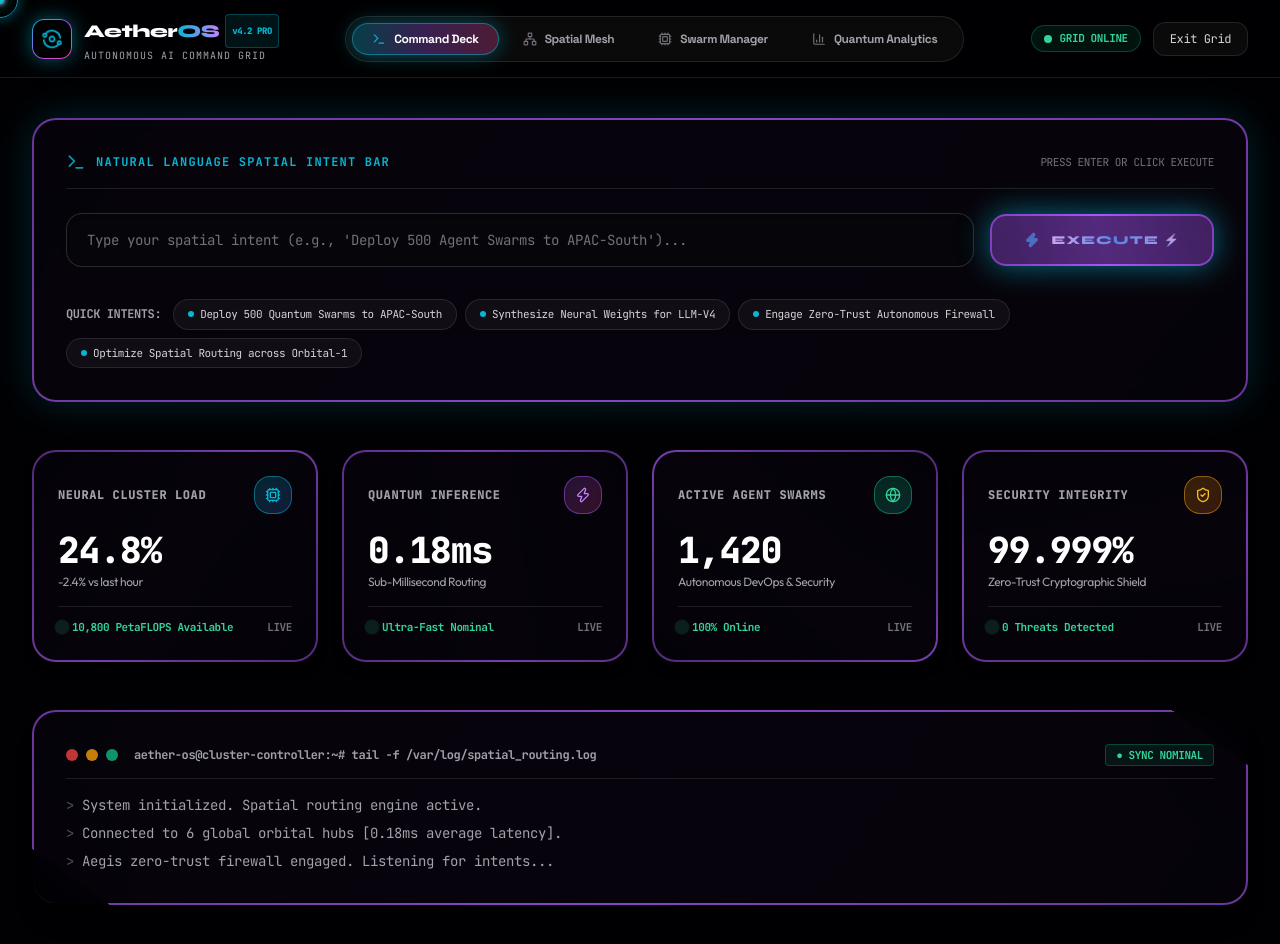
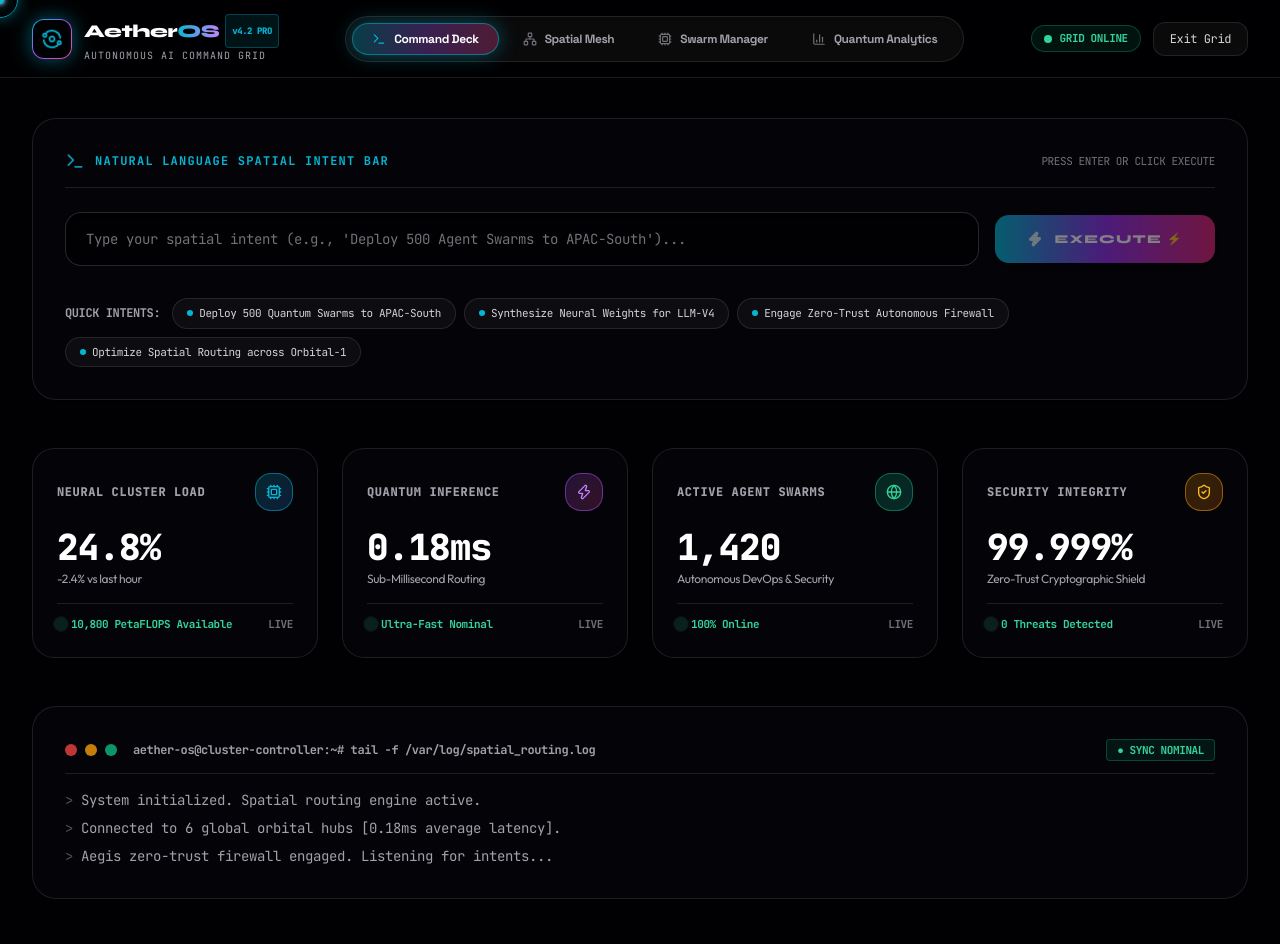
Before and after one commit to Abhi666-max/AetherOS, a Next.js app: page / in a window 1280 px wide. Both pictures are taken after a click on the button "ENTER COMMAND GRID". Shown: the top 944 px of the page. Built offline with nearby package versions, Linux system fonts and the light colour scheme.

Commit message:
fix(dashboard): strip all rotating beams and cheap glows from cards to restore clean Vercel executive dark theme

```diff
--- a/components/dashboard/CommandDeck.tsx
+++ b/components/dashboard/CommandDeck.tsx
@@ -54,12 +54,8 @@ export default function CommandDeck() {
   return (
     <div className="space-y-12 pb-16 max-w-7xl mx-auto">
 
-      {/* 1. Natural Language Intent Execution Bar */}
-      <div className="relative overflow-hidden rounded-3xl p-[2px] shadow-[0_0_40px_rgba(6,182,212,0.2)] hover:shadow-[0_0_60px_rgba(168,85,247,0.6)] transition-all duration-500 group">
-        {/* Clockwise Rotating Beam */}
-        <div className="absolute -inset-[150%] bg-gradient-to-r from-transparent via-aether-cyan via-purple-500 via-pink-500 to-transparent opacity-80 animate-rotate-beam pointer-events-none" />
-
-        <div className="relative z-10 rounded-[22px] bg-[#010103]/95 p-6 sm:p-8 backdrop-blur-2xl space-y-6">
+      {/* 1. Natural Language Intent Execution Bar (Clean minimal Vercel glassmorphism, no cheap glows) */}
+      <div className="rounded-[24px] bg-[#05050a]/80 border border-white/10 hover:border-white/20 p-6 sm:p-8 backdrop-blur-xl transition-all duration-300 shadow-sm space-y-6">
         <div className="flex items-center justify-between border-b border-white/10 pb-4">
           <div className="flex items-center gap-2.5">
             <Terminal className="h-5 w-5 text-aether-cyan animate-pulse" />
@@ -81,26 +77,20 @@ export default function CommandDeck() {
               onChange={(e) => setIntentInput(e.target.value)}
               onKeyDown={(e) => e.key === "Enter" && handleExecute()}
               placeholder="Type your spatial intent (e.g., 'Deploy 500 Agent Swarms to APAC-South')..."
-                className="w-full rounded-2xl bg-[#05050a] border border-white/15 px-5 py-4 font-mono text-sm text-white placeholder-zinc-500 focus:border-aether-cyan focus:outline-none focus:ring-1 focus:ring-aether-cyan transition-all shadow-inner"
+              className="w-full rounded-2xl bg-[#010103] border border-white/15 px-5 py-4 font-mono text-sm text-white placeholder-zinc-500 focus:border-aether-cyan focus:outline-none focus:ring-1 focus:ring-aether-cyan transition-all shadow-inner"
             />
           </div>
 
           {/* Sci-Fi Tactical Execute Trigger */}
-            <div className="w-full sm:w-auto relative overflow-hidden rounded-2xl p-[2px] shadow-[0_0_30px_rgba(6,182,212,0.6)] hover:shadow-[0_0_50px_rgba(168,85,247,0.9)] hover:scale-105 active:scale-95 transition-all duration-300 group/btn cursor-pointer">
-              <div className="absolute -inset-[150%] bg-gradient-to-r from-transparent via-aether-cyan via-purple-500 to-transparent animate-rotate-beam-fast pointer-events-none" />
-
           <button
             onClick={() => handleExecute()}
             disabled={isExecuting || !intentInput.trim()}
             data-clickable="true"
-                className="w-full sm:w-auto relative z-10 px-8 py-4 rounded-[14px] bg-[#010103] group-hover/btn:bg-[#080816] transition-colors flex items-center justify-center gap-3 text-white font-display text-xs font-extrabold uppercase tracking-widest backdrop-blur-xl disabled:opacity-50"
+            className="w-full sm:w-auto px-8 py-4 rounded-[14px] bg-gradient-to-r from-aether-cyan via-purple-600 to-pink-600 hover:opacity-95 transition-opacity flex items-center justify-center gap-3 text-white font-display text-xs font-extrabold uppercase tracking-widest shadow-md disabled:opacity-50"
           >
-                <Zap className={`h-4 w-4 text-aether-cyan fill-current ${isExecuting ? "animate-spin" : "animate-pulse"}`} />
-                <span className="bg-gradient-to-r from-white via-aether-cyan to-white bg-clip-text text-transparent">
-                  {isExecuting ? "SYNTHESIZING..." : "EXECUTE ⚡"}
-                </span>
+            <Zap className={`h-4 w-4 text-white fill-current ${isExecuting ? "animate-spin" : "animate-pulse"}`} />
+            <span>{isExecuting ? "SYNTHESIZING..." : "EXECUTE ⚡"}</span>
           </button>
-            </div>
         </div>
 
         {/* Quick Intents Pills */}
@@ -111,7 +101,7 @@ export default function CommandDeck() {
               key={idx}
               onClick={() => handleExecute(q)}
               data-clickable="true"
-                className="rounded-full bg-white/[0.04] hover:bg-white/[0.1] border border-white/10 hover:border-purple-500/50 px-3.5 py-1.5 text-[11px] font-mono text-zinc-300 hover:text-white transition-all flex items-center gap-1.5"
+              className="rounded-full bg-white/[0.04] hover:bg-white/[0.1] border border-white/10 hover:border-white/20 px-3.5 py-1.5 text-[11px] font-mono text-zinc-300 hover:text-white transition-all flex items-center gap-1.5"
             >
               <span className="h-1.5 w-1.5 rounded-full bg-aether-cyan" />
               <span>{q}</span>
@@ -119,24 +109,16 @@ export default function CommandDeck() {
           ))}
         </div>
       </div>
-      </div>
 
-      {/* 2. Real-Time KPI Telemetry Grid (Reverted card hover to clean scale-105) */}
+      {/* 2. Real-Time KPI Telemetry Grid (Reverted: Clean minimal glassmorphic cards without cheap glows or rotating beams) */}
       <div className="grid grid-cols-1 sm:grid-cols-2 lg:grid-cols-4 gap-6">
         {kpis.map((kpi, idx) => {
           const Icon = kpi.icon;
           return (
             <div
               key={idx}
-              className="relative overflow-hidden rounded-3xl p-[2px] shadow-lg hover:shadow-[0_0_50px_rgba(168,85,247,0.7)] hover:scale-105 transition-all duration-300 group cursor-pointer"
+              className="rounded-[22px] bg-[#05050a]/80 hover:bg-[#080812]/90 border border-white/10 hover:border-white/20 p-6 flex flex-col justify-between space-y-4 h-full backdrop-blur-xl transition-all duration-300 hover:scale-[1.02] shadow-sm cursor-pointer group"
             >
-              {/* Clockwise Rotating Beam */}
-              <div
-                className="absolute -inset-[150%] bg-gradient-to-r from-transparent via-aether-cyan via-purple-500 via-pink-500 to-transparent opacity-70 animate-rotate-beam pointer-events-none"
-                style={{ animationDelay: `-${idx * 1.5}s` }}
-              />
-
-              <div className="relative z-10 rounded-[22px] bg-[#010103]/95 p-6 flex flex-col justify-between space-y-4 h-full backdrop-blur-2xl">
               <div className="flex items-center justify-between">
                 <span className="text-xs font-mono text-zinc-400 uppercase tracking-wider font-extrabold">
                   {kpi.label}
@@ -163,16 +145,12 @@ export default function CommandDeck() {
                 <span className="text-zinc-500 font-bold">{kpi.status}</span>
               </div>
             </div>
-            </div>
           );
         })}
       </div>
 
-      {/* 3. Live Neural Execution Stream Console */}
-      <div className="relative overflow-hidden rounded-3xl p-[2px] shadow-xl group">
-        <div className="absolute -inset-[150%] bg-gradient-to-r from-transparent via-purple-500 via-aether-cyan to-transparent opacity-80 animate-rotate-beam pointer-events-none" />
-
-        <div className="relative z-10 rounded-[22px] bg-[#010103]/95 p-6 sm:p-8 backdrop-blur-2xl space-y-4">
+      {/* 3. Live Neural Execution Stream Console (Clean minimal console without cheap glows or rotating beams) */}
+      <div className="rounded-[24px] bg-[#05050a]/80 border border-white/10 p-6 sm:p-8 backdrop-blur-xl shadow-sm space-y-4">
         <div className="flex items-center justify-between border-b border-white/10 pb-3">
           <div className="flex items-center gap-2">
             <div className="h-3 w-3 rounded-full bg-red-500/80" />
@@ -210,7 +188,6 @@ export default function CommandDeck() {
           </AnimatePresence>
         </div>
       </div>
-      </div>
 
     </div>
   );
--- a/components/dashboard/SwarmManager.tsx
+++ b/components/dashboard/SwarmManager.tsx
@@ -37,7 +37,7 @@ export default function SwarmManager() {
       {/* 1. Module Title & Summary Banner */}
       <div className="flex flex-col md:flex-row md:items-end justify-between gap-6 border-b border-white/10 pb-8">
         <div className="space-y-3">
-          <div className="inline-flex items-center gap-2 px-3.5 py-1 rounded-full bg-emerald-500/10 border border-emerald-500/40 text-[11px] font-mono font-extrabold text-emerald-400 uppercase tracking-wider shadow-[0_0_15px_rgba(16,185,129,0.3)]">
+          <div className="inline-flex items-center gap-2 px-3.5 py-1 rounded-full bg-emerald-500/10 border border-emerald-500/40 text-[11px] font-mono font-extrabold text-emerald-400 uppercase tracking-wider">
             <Cpu className="h-3.5 w-3.5 animate-pulse" />
             <span>MODULE 03 // AUTONOMOUS SWARM REGULATION</span>
           </div>
@@ -50,7 +50,7 @@ export default function SwarmManager() {
         </div>
 
         {/* Global Stats Pill */}
-        <div className="flex items-center gap-6 bg-white/[0.04] border border-white/10 px-6 py-4 rounded-2xl backdrop-blur-xl shadow-lg">
+        <div className="flex items-center gap-6 bg-[#05050a]/80 border border-white/10 px-6 py-4 rounded-2xl backdrop-blur-xl shadow-sm">
           <div className="space-y-0.5">
             <span className="text-[10px] font-mono text-zinc-400 uppercase font-bold block">Active Agents</span>
             <span className="text-2xl font-mono font-extrabold text-emerald-400">3,040 Units</span>
@@ -63,23 +63,15 @@ export default function SwarmManager() {
         </div>
       </div>
 
-      {/* 2. Swarm Grid (Reverted card hover to clean scale-105) */}
+      {/* 2. Swarm Grid (Reverted: Clean minimal glassmorphism without cheap glows or rotating beams) */}
       <div className="grid grid-cols-1 md:grid-cols-2 gap-8">
         {swarms.map((swarm, idx) => {
           const isEngaged = swarm.status === "ENGAGED";
           return (
             <div
               key={swarm.id}
-              className="relative overflow-hidden rounded-3xl p-[2px] shadow-lg hover:shadow-[0_0_60px_rgba(16,185,129,0.7)] hover:scale-[1.02] transition-all duration-500 group cursor-pointer"
+              className="rounded-[24px] bg-[#05050a]/80 hover:bg-[#080812]/90 border border-white/10 hover:border-white/20 p-6 sm:p-8 flex flex-col justify-between space-y-6 h-full backdrop-blur-xl transition-all duration-300 hover:scale-[1.02] shadow-sm cursor-pointer group"
             >
-              {/* Clockwise Rotating Beam */}
-              <div
-                className="absolute -inset-[150%] bg-gradient-to-r from-transparent via-emerald-500 via-aether-cyan via-purple-500 to-transparent opacity-80 animate-rotate-beam pointer-events-none"
-                style={{ animationDelay: `-${idx * 1.2}s` }}
-              />
-
-              <div className="relative z-10 rounded-[22px] bg-[#010103]/95 p-6 sm:p-8 flex flex-col justify-between space-y-6 h-full backdrop-blur-2xl">
-
               {/* Header */}
               <div className="flex items-center justify-between border-b border-white/10 pb-4">
                 <div className="flex items-center gap-3">
@@ -148,7 +140,6 @@ export default function SwarmManager() {
               </div>
 
             </div>
-            </div>
           );
         })}
       </div>
```
Also changed, not shown: components/dashboard/QuantumAnalytics.tsx (+10 -22 lines), components/dashboard/SpatialMesh.tsx (+17 -37 lines). Lines whose indentation alone changed are shown as unchanged.
